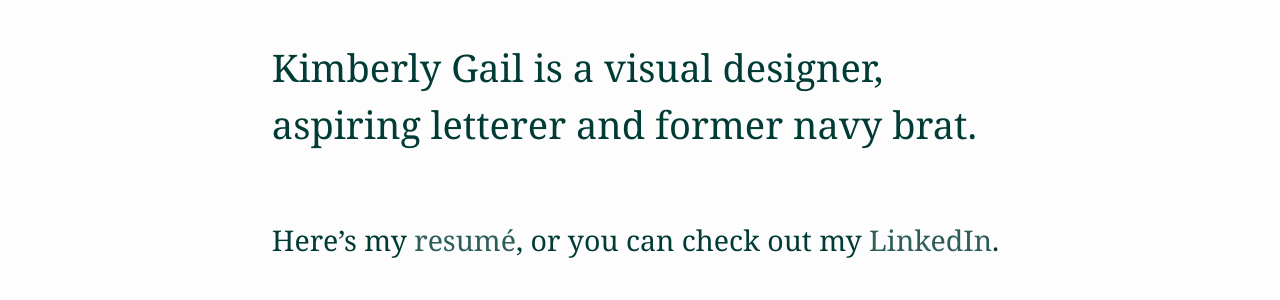
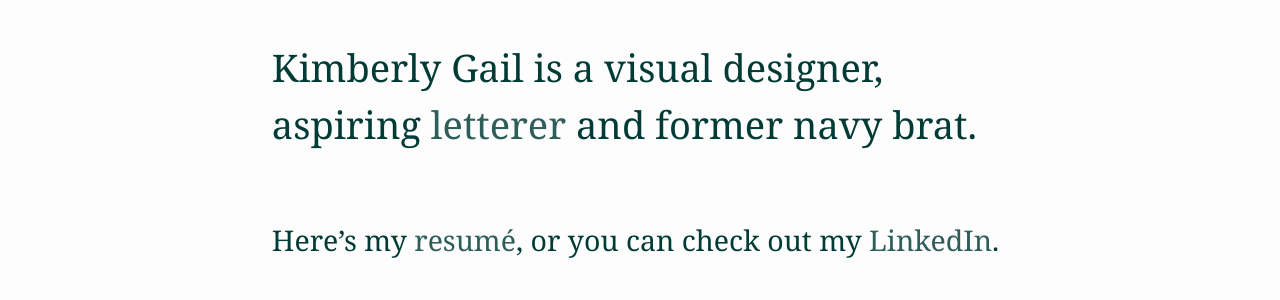
Before and after one commit to kmbrlygl/kmbrlygl.github.io, a Jekyll site: the page built from index.html, in a window 1280 px wide and 900 px high. Shown: the part 140-440 px from the top of the window. Built offline with Jekyll 4.4.1, drawn with Linux system fonts in a browser that asks for light colours.

Commit message:
Remove dates on posts (projects)

```diff
--- a/_layouts/post.html
+++ b/_layouts/post.html
@@ -7,7 +7,7 @@
 
   <header class="post-header">
     <h1 class="post-title" itemprop="name headline">{{ page.title }}</h1>
-    <p class="post-meta"><time datetime="{{ page.date | date_to_xmlschema }}" itemprop="datePublished">{{ page.date | date: "%b %-d, %Y" }}</time> • <span>Type: {{ page.type }}</span></p>
+    <p class="post-meta" style="margin-bottom: 1.25em;"><span>Type: {{ page.type }}</span></p>
 
     <blockquote>
       {{ page.intro }}
--- a/index.html
+++ b/index.html
@@ -4,7 +4,7 @@
 
 <div class="wrapper">
     <div class="intro">
-      <h1>Kimberly Gail<a href="/about/"></a> is a visual designer, aspiring letterer and former navy brat.</h1>
+      <h1>Kimberly Gail<a href="/about/"></a> is a visual designer, aspiring <a href="/work/handlettering/">letterer</a> and former navy brat.</h1>
       <h2>Here&rsquo;s my <a href="/assets/klosenara-2017-resume.pdf">resumé</a>, or you can check out my <a href="https://www.linkedin.com/in/kimberlyglosenara">LinkedIn</a>.
     </div>
 </div>
```
Also changed, not shown: 1 other file.
